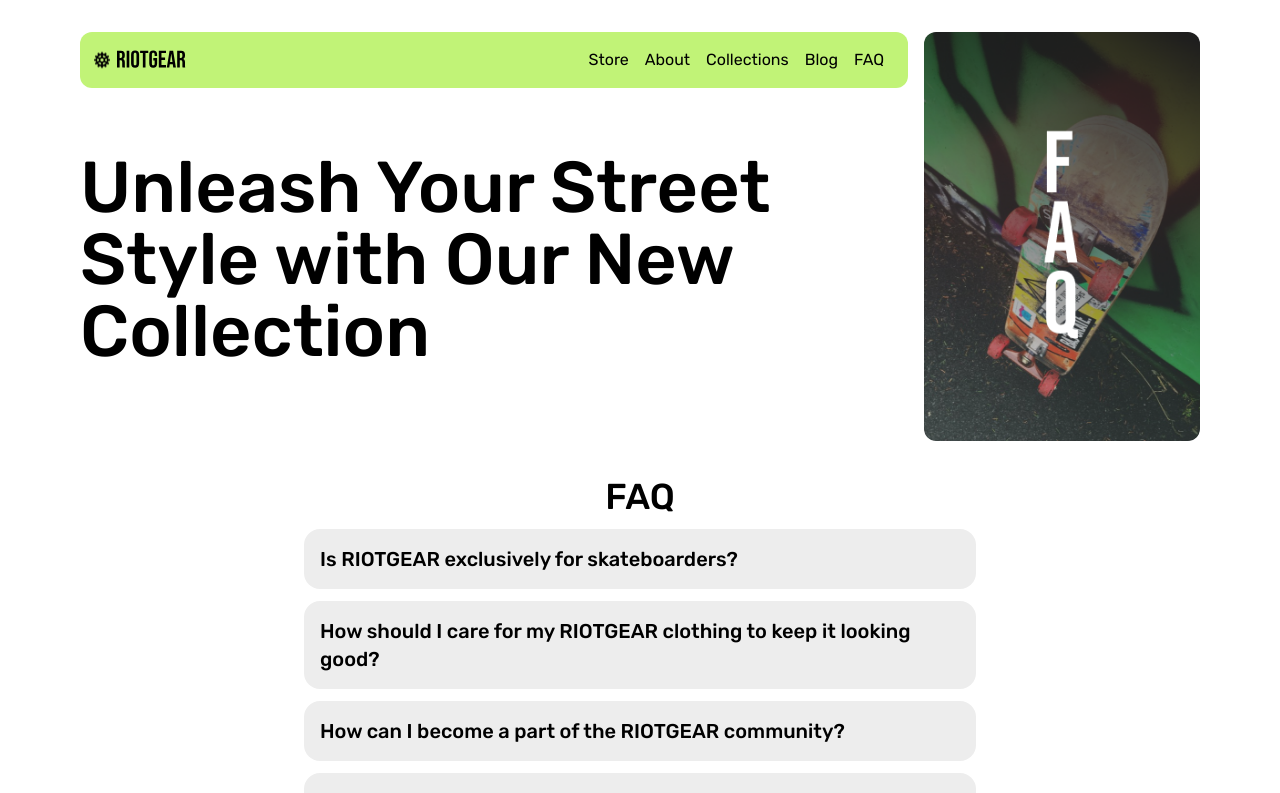
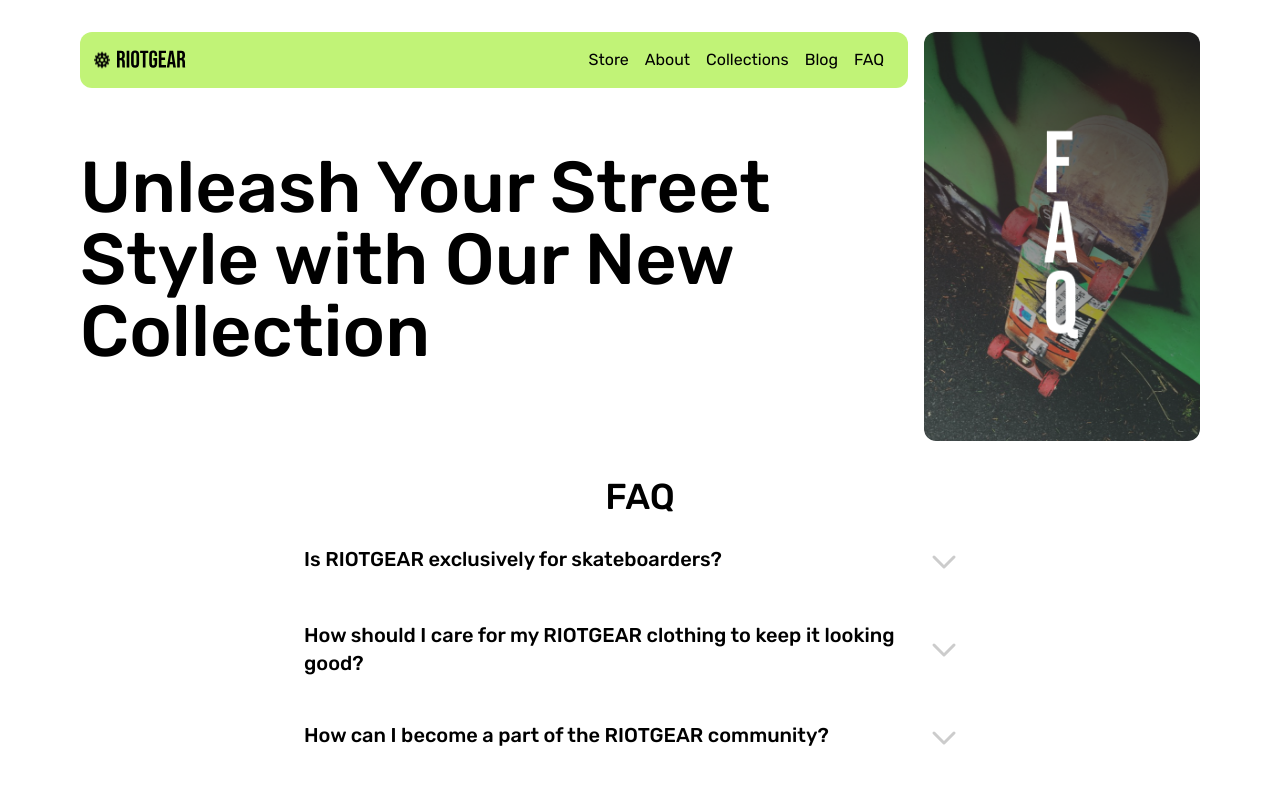
Before and after one commit to nandorfn/mini-project_Riotgear_ecommerce, a Next.js app: page /faq in a window 1280 px wide. Shown: the top 793 px of the page. Built offline with nearby package versions, Linux system fonts and the light colour scheme.

Commit message:
update display product purchase button

```diff
--- a/app/catalog/[name]/page.tsx
+++ b/app/catalog/[name]/page.tsx
@@ -7,6 +7,7 @@ import Link from "next/link";
 import ReviewWrap from "@/app/components/Review/ReviewWrap";
 import CardContainer from "@/app/components/Card/CardContainer";
 import FloatingNav from "@/app/components/Menu/FloatingNav";
+import { Heading } from "@/app/components/Container/Heading";
 
 const Page = async ({
   params: { name },
@@ -57,9 +58,9 @@ const Page = async ({
         />
       </div>
       <ReviewWrap />
-      <h3 className="md:mt-3 text-base font-medium md:text-xl">
+      <Heading variant={'five'}>
         Recomended Stuff
-      </h3>
+      </Heading>
       <div className="flex breadcrumbs gap-3">
         <CardContainer
           data={recommendProduct}
--- a/app/components/Accordion/Accordion.tsx
+++ b/app/components/Accordion/Accordion.tsx
@@ -1,3 +1,7 @@
+import Image from 'next/image';
+import arrowDown from '../../assets/icon/arrow-down.svg'
+import { Heading } from '../Container/Heading';
+
 interface AccordionProps {
   label: string;
   content?: string;
@@ -6,12 +10,17 @@ interface AccordionProps {
 const Accordion: React.FC<AccordionProps> = ({ label, content }) => {
   return (
     <>
-      <div className="collapse bg-base-200">
+      <div className="collapse">
         <input type="checkbox" />
-        <div className="collapse-title text-base md:text-xl font-medium">
-          {label}
+        <div className="collapse-title px-0 text-base md:text-xl font-medium flex justify-between">
+          <Heading variant={'five'}>{label}</Heading>
+          <Image
+            className='me-4'
+            src={arrowDown}
+            alt="arrow down"
+          />
         </div>
-        <div className="collapse-content">
+        <div className="collapse-content px-0">
           {content &&
             <p className='truncate whitespace-normal text-base-300'
               dangerouslySetInnerHTML=
--- a/app/components/Button/PurchaseBtn.tsx
+++ b/app/components/Button/PurchaseBtn.tsx
@@ -1,18 +1,45 @@
+'use client'
 import wishlistIcon from '../../assets/icon/wishlist.svg'
 import Image from "next/image";
 import { Button } from './Button';
+import { useState } from 'react';
+import CartModal from '../Modal/CartModal';
+import { Heading } from '../Container/Heading';
+import { quantityData } from '@/app/helpers/dataObject';
 
 const PurchaseBtn: React.FC = () => {
+  const [modal, setModal] = useState(false);
+  const [quantity, setQuantity] = useState('1');
+
   return (
     <>
+      <h4 className="font-medium text-xl">Quantity</h4>
+      <select onChange={(e) => setQuantity(e.target.value)} className="px-4 py-2 rounded-md w-full max-w-[5.4rem]" name="selectQuantity">
+        {quantityData?.map((data) =>
+          <option key={data.id} value={data.value}>{data.label}</option>
+        )}
+      </select>
+
       <div className="flex flex-row w-full justify-between gap-3 sticky sm:absolute sm:bottom-0">
-        <Button variant={'red'} className='md:w-[70%]'>Add to cart</Button>
+        <Button onClick={() => setModal(!modal)} variant={'red'} className='md:w-[70%]'>Add to cart</Button>
         <Button className="md:w-[26%]">
           <Image
             src={wishlistIcon}
             alt="Wishlist Icon" />
         </Button>
       </div>
+
+      {modal &&
+        <CartModal
+          setModal={setModal}
+          modal={modal}
+          title="1 ITEMS ADDED TO YOUR CART"
+          btnLeft="VIEW CHART"
+          btnRight="CONTINUE SHOPPING">
+          <Heading variant={'five'}>SUBTOTAL | </Heading>
+          <Heading variant={'five'} bold={'normal'}>{`${quantity} item(s)`}</Heading>
+        </CartModal>
+      }
     </>
   );
 };
--- a/app/components/Card/ProductDetails.tsx
+++ b/app/components/Card/ProductDetails.tsx
@@ -1,10 +1,9 @@
 import PurchaseBtn from "../Button/PurchaseBtn";
 import { Heading } from '@/app/components/Container/Heading'
 import List from "../List";
-import { quantityData, sizeChart } from "@/app/helpers/dataObject";
+import { sizeChart } from "@/app/helpers/dataObject";
 import { Button } from "../Button/Button";
 import { Flex } from "../Container/Flex";
-import CartModal from "../Modal/CartModal";
 
 interface Props {
   name?: string | null;
@@ -31,6 +30,7 @@ const ProductDetails: React.FC<Props> = ({
       <div className="hidden md:flex flex-col gap-3">
         <h4 className="font-medium text-xl">Size</h4>
         <List
+          name="sizeChartProduct"
           data={sizeChart}
           renderItem={(size) => {
             const { label, value } = size;
@@ -46,21 +46,9 @@ const ProductDetails: React.FC<Props> = ({
             )
           }}
         />
-        <h4 className="font-medium text-xl">Quantity</h4>
-        <select className="px-4 py-2 rounded-md w-full max-w-[5.4rem]" name="selectQuantity">
-          {quantityData?.map((data) =>
-            <option key={data.id} value={data.value}>{data.label}</option>
-          )}
-        </select>
         <PurchaseBtn />
       </div>
-      {/* <CartModal
-        title="1 ITEMS ADDED TO YOUR CART"
-        btnLeft="VIEW CHART"
-        btnRight="CONTINUE SHOPPING">
-        <Heading variant={'five'}>SUBTOTAL | </Heading>
-        <Heading variant={'five'} bold={'normal'}>1 item(s)</Heading>
-      </CartModal> */}
+
     </>
   );
 };
--- a/app/components/Modal/CartModal.tsx
+++ b/app/components/Modal/CartModal.tsx
@@ -7,14 +7,18 @@ type ModalProps = {
   title: string,
   btnLeft: string,
   btnRight: string,
-  children: React.ReactNode
+  children: React.ReactNode,
+  modal: boolean,
+  setModal: (state: boolean) => void,
 }
 
 const CartModal = ({
   title,
   btnLeft,
   btnRight,
-  children
+  children,
+  modal,
+  setModal
 }: ModalProps) => {
   return (
     <>
@@ -26,7 +30,7 @@ const CartModal = ({
           </Flex>
           <Flex variant={'row'} className="gap-5 justify-between">
             <Button size={'half'} variant={'black'}>{btnLeft}</Button>
-            <Button size={'half'} variant={'white'}>{btnRight}</Button>
+            <Button onClick={() => setModal(!modal)} size={'half'} variant={'white'}>{btnRight}</Button>
           </Flex>
         </Flex>
       </Transparent>
--- a/app/components/Review/ReviewWrap.tsx
+++ b/app/components/Review/ReviewWrap.tsx
@@ -1,10 +1,11 @@
 import ReviewCard from "../Card/ReviewCard";
+import { Heading } from "../Container/Heading";
 
 const ReviewWrap: React.FC = () => {
   return (
     <>
       <section className="md:mt-3 flex flex-col gap-3 whitespace-nowrap">
-        <h2 className="text-base md:text-xl font-medium">Reviews</h2>
+        <Heading variant={'five'}>Reviews</Heading>
         <div className="rating">
           <input type="radio" name="rating-2" className="mask mask-star-2 bg-orange-400" />
           <input type="radio" name="rating-2" className="mask mask-star-2 bg-orange-400" checked />
--- a/app/store/page.tsx
+++ b/app/store/page.tsx
@@ -20,7 +20,7 @@ const page = async ({
           <MenuFilter />
         </div>
         <div className="w-full relative px-3 md:px-0 mt-3 md:mt-0 md:w-[73.4%]">
-          <div className="sticky top-12 md:top-16 py-2 md:py-4 z-50 bg-white">
+          <div className="sticky top-12 md:top-16 py-2 md:py-4 z-30 bg-white">
             <ScrollMenuContainer />
           </div>
           <CardContainer
```
Also changed, not shown: app/catalog/[name]/components/PurchaseBtn.tsx (added, +10 -0 lines), app/assets/icon/arrow-down.svg (added).
